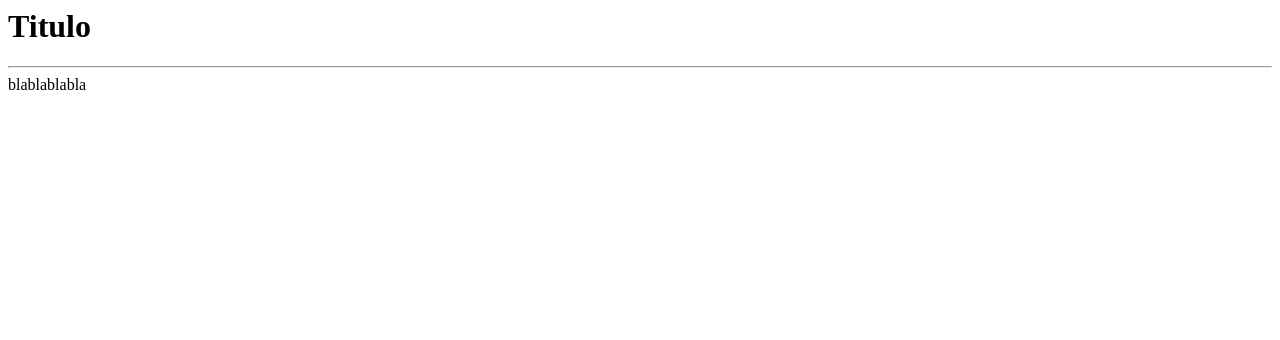
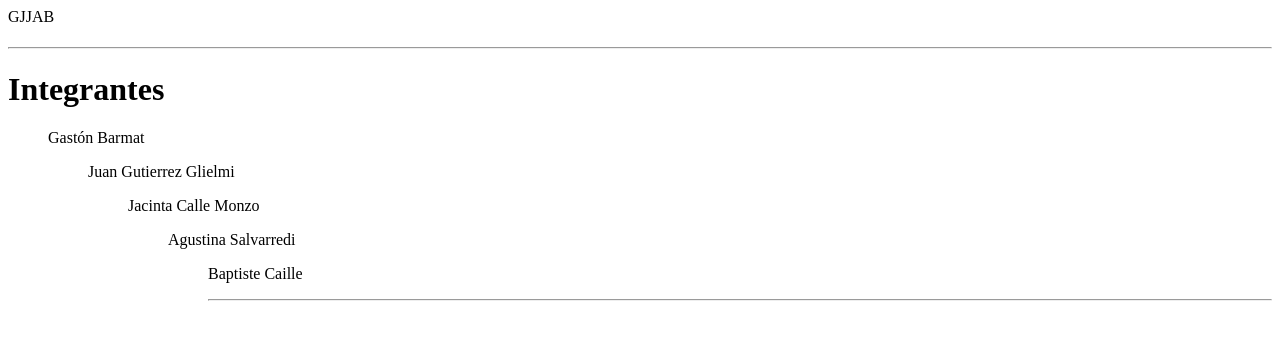
Before and after one commit to bapkai/Entregas-1, a plain HTML site: page index.html in a window 1280 px wide. Drawn offline with Linux system fonts and the light colour scheme.

Commit message:
Update index.html

```diff
--- a/index.html
+++ b/index.html
@@ -1,18 +1,24 @@
 <html>
-
+GJJAB
 <head>
 <h1>
-Titulo
+
 
 </h1>
 <hr>
 </head>
 
 <body>
+<h1>
+  Integrantes
+</h1>
 
-blablablabla
-
-
+  <ul>Gastón Barmat<p>
+    <ul>Juan Gutierrez Glielmi<p>
+    <ul>Jacinta Calle Monzo<p>
+    <ul>Agustina Salvarredi<p>
+    <ul>Baptiste Caille<p>
+    <hr>
 
 </body>
 
```
